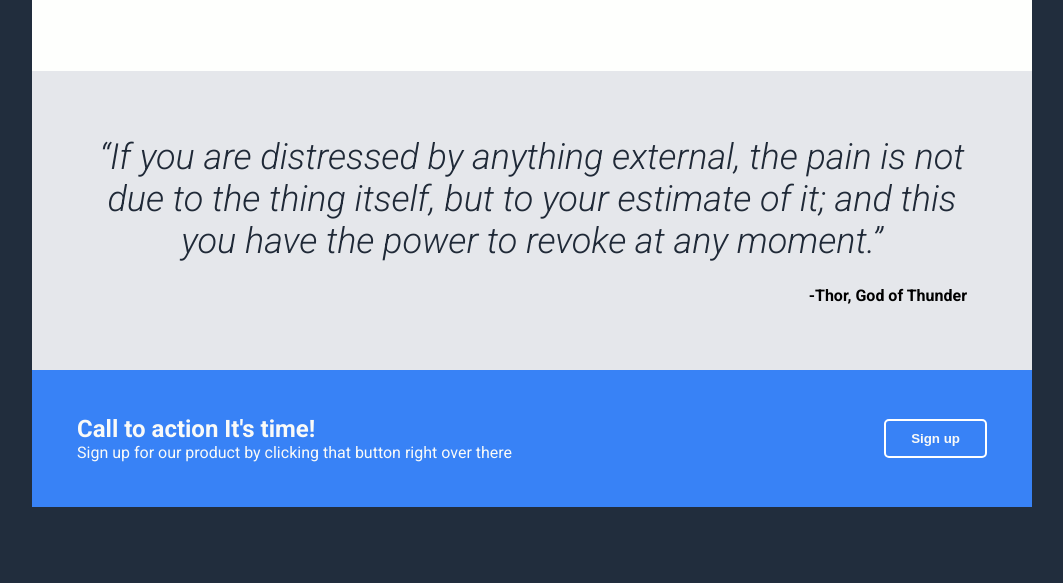
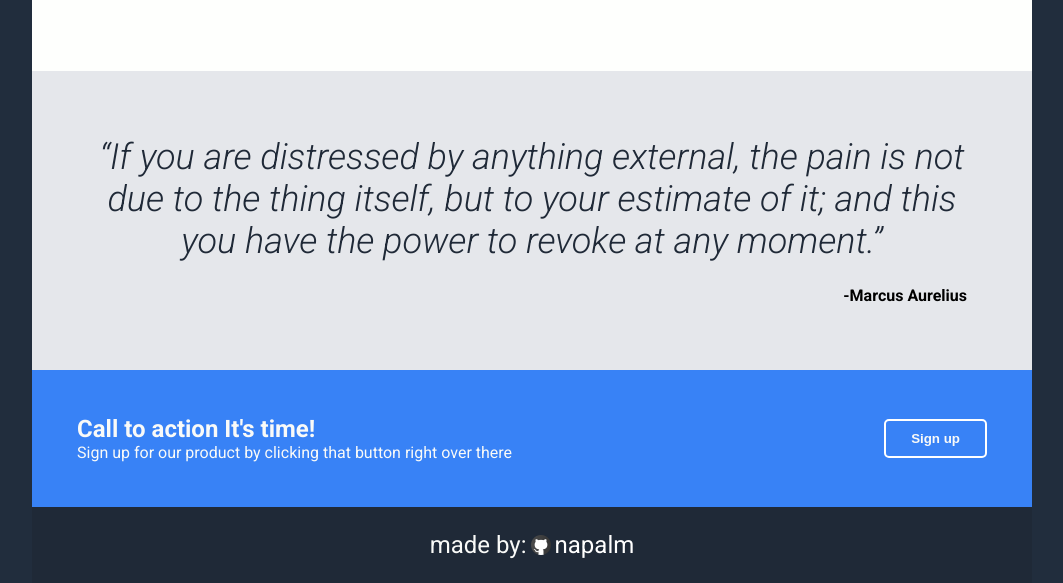
Before and after one commit to napalm-git/landing-page, a plain HTML site: page index.html in a window 1280 px wide. Shown: the part 704-1287 px from the top of the page, without its empty margins (108-1171 px from the left). Before the commit the page ends 1211 px from the top, so only its background shows below. Drawn offline with Linux system fonts and the light colour scheme.

Commit message:
Add the footer

```diff
--- a/css/styles.css
+++ b/css/styles.css
@@ -211,3 +211,30 @@ header ul a {
   background-color: #2662c2;
   transition: all 0.5s ease;
 }
+
+.footer {
+  display: flex;
+  align-items: center;
+  justify-content: center;
+  font-size: 24px;
+  color: #f9faf8;
+  background-color: var(--hero-footer-dark-color);
+  padding: 24px;
+}
+
+.footer img {
+  width: 24px;
+  height: 100%;
+}
+
+.footer a {
+  text-decoration: none;
+  color: #fff;
+}
+
+.footer p {
+  display: flex;
+  align-items: center;
+  justify-content: center;
+  gap: 2px;
+}
--- a/index.html
+++ b/index.html
@@ -70,7 +70,7 @@
           the thing itself, but to your estimate of it; and this you have the
           power to revoke at any moment.”
         </p>
-        <p class="author"><strong>-Thor, God of Thunder</strong></p>
+        <p class="author"><strong>-Marcus Aurelius</strong></p>
       </section>
 
       <section class="cta">
@@ -84,6 +84,13 @@
           <a href="#header">Sign up</a>
         </button>
       </section>
+      <section class="footer">
+        <p>
+          made by:
+          <img src="images/github.png" alt="github-logo" />
+          <a href="https://github.com/napalm-git">napalm</a>
+        </p>
+      </section>
     </div>
   </body>
 </html>
```
Also changed, not shown: images/github.png (added).
